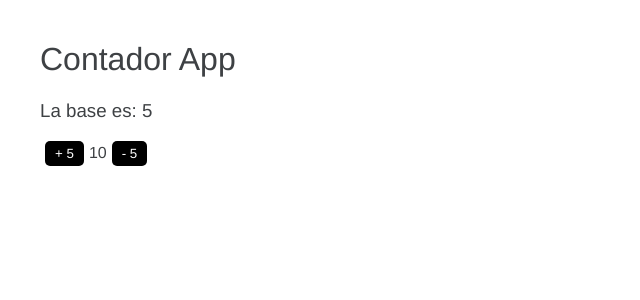
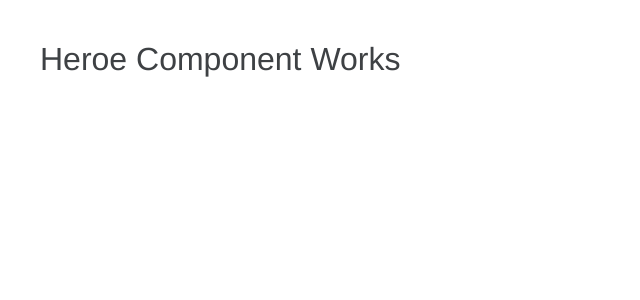
Before and after one commit to tomsawyer1989/Angular, an Angular app: page / in a window 1280 px wide. Shown: the top 300 px of the page, without its empty margins (0-640 px from the left). Built offline with nearby package versions, Linux system fonts and the light colour scheme.

Commit message:
feat(Separación de directorios)

```diff
--- a/src/app/app.component.html
+++ b/src/app/app.component.html
@@ -1 +1,2 @@
-<app-contador></app-contador>
+<!-- <app-contador></app-contador> -->
+<app-heroe></app-heroe>
--- a/src/app/app.module.ts
+++ b/src/app/app.module.ts
@@ -2,12 +2,14 @@
 import { BrowserModule } from '@angular/platform-browser';
 
 import { AppComponent } from './app.component';
-import { ContadorComponent } from './contador.component';
+import { ContadorComponent } from './contador/contador.component';
+import { HeroeComponent } from './heroes/heroe/heroe.component';
 
 @NgModule({
   declarations: [
     AppComponent,
-    ContadorComponent
+    ContadorComponent,
+    HeroeComponent
   ],
   imports: [
     BrowserModule
--- /dev/null
+++ b/src/app/heroes/heroe/heroe.component.html
@@ -0,0 +1 @@
+<h1>Heroe Component Works</h1>
```
Also changed, not shown: src/app/heroes/heroe/heroe.component.ts (added, +9 -0 lines), src/app/contador/contador.component.ts (renamed from src/app/contador.component.ts).
